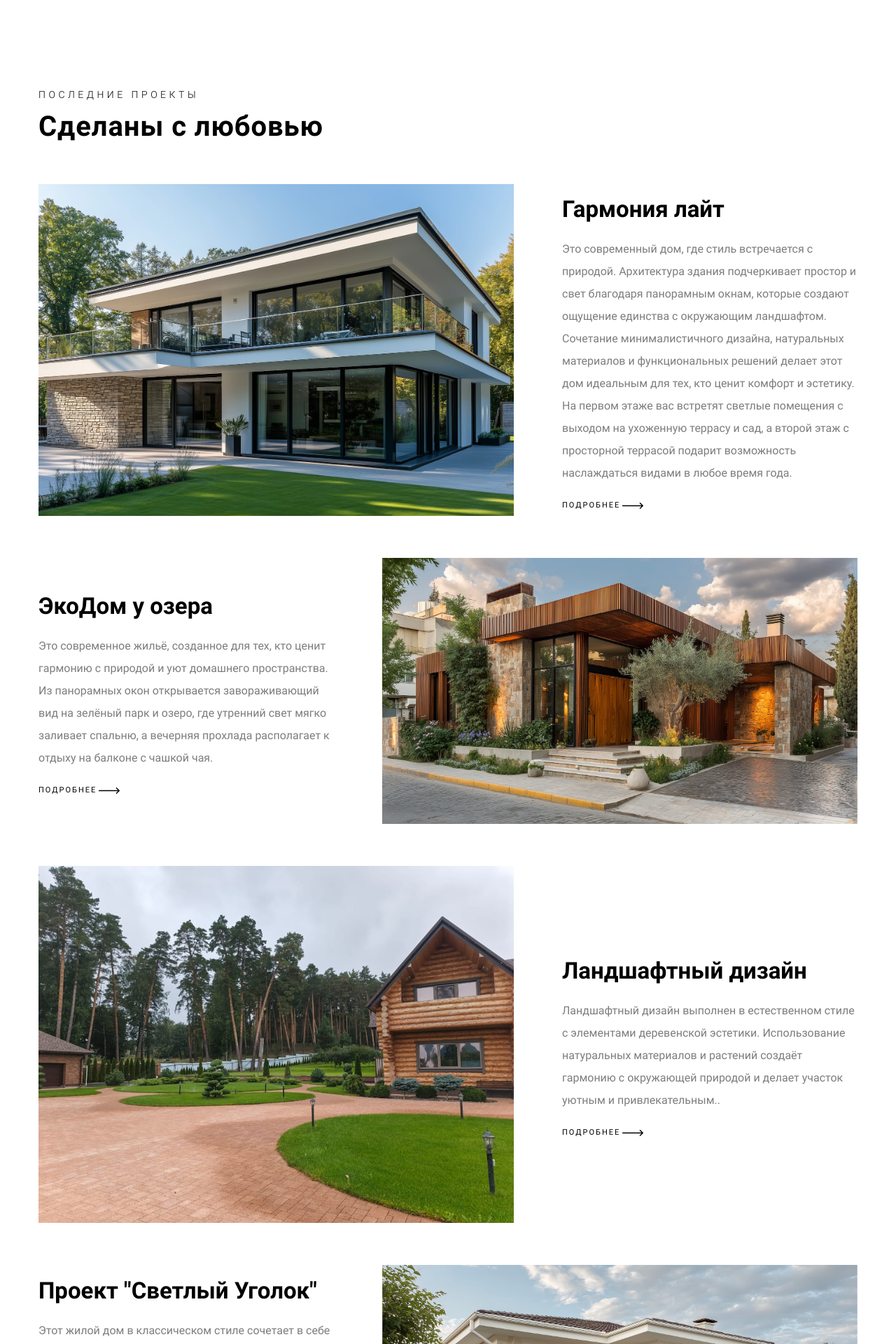
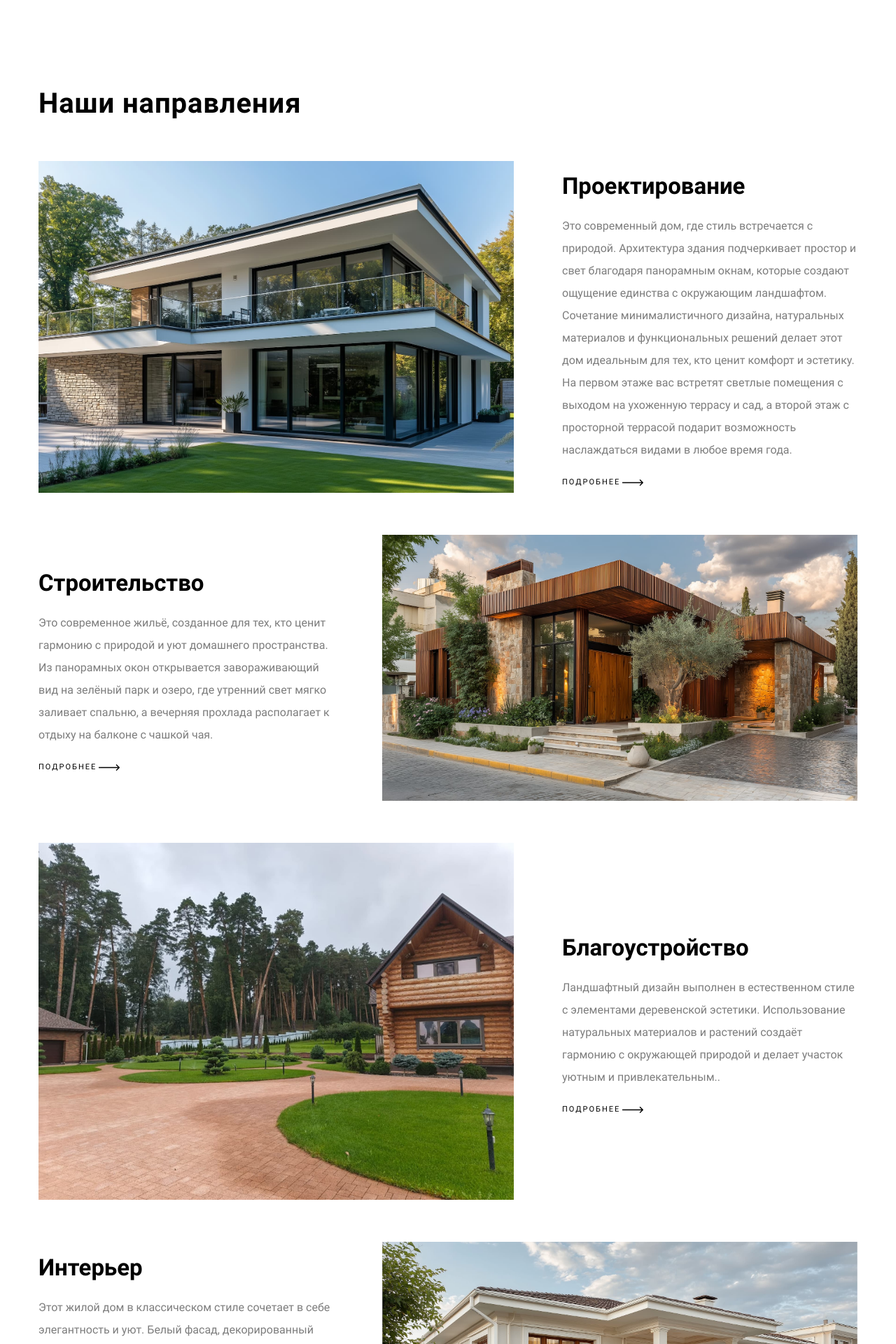
Before and after one commit to SergeyMalyuga/elimak-angular, an Angular app: page / in a window 1280 px wide. Shown: the part 1440-3360 px from the top of the page at 70% size. Built offline with nearby package versions, Linux system fonts and the light colour scheme.

Commit message:
refact(projects.component): изменить название разделов
- Проектирование
- Строительство
- Благоустройство
- Интерьер

```diff
--- a/src/app/features/projects/projects.component.html
+++ b/src/app/features/projects/projects.component.html
@@ -1,8 +1,7 @@
 <section id="projects" class="projects">
   <div class="projects__content container">
     <div class="projects__wrapper-title">
-      <h2 class="projects__title-main title-section">Сделаны с любовью</h2>
-      <p class="projects__subtitle subtitle-section">Последние проекты</p>
+      <h2 class="projects__title-main title-section">Наши направления</h2>
     </div>
     <ul class="projects__list-last-projects">
       <li class="projects__item-project">
@@ -12,7 +11,7 @@
                  alt="Проект - 'Гармония Лайт'">
           </div>
           <div class="projects__wrapper-info">
-            <h3 class="projects__title-card title-card">Гармония лайт</h3>
+            <h3 class="projects__title-card title-card">Проектирование</h3>
             <p class="projects__text-info text">Это современный дом, где стиль встречается с природой. Архитектура
               здания подчеркивает простор и свет
               благодаря панорамным окнам, которые создают ощущение единства с окружающим ландшафтом. Сочетание
@@ -32,7 +31,7 @@
                  alt="Проект - 'ЭкоДом у озера'">
           </div>
           <div class="projects__wrapper-info">
-            <h3 class="projects__title-card title-card">ЭкоДом у озера</h3>
+            <h3 class="projects__title-card title-card">Строительство</h3>
             <p class="projects__text-info text">Это современное жильё, созданное для тех, кто ценит гармонию с природой
               и уют домашнего пространства. Из панорамных окон открывается завораживающий вид на зелёный парк и озеро,
               где утренний свет мягко заливает спальню, а вечерняя прохлада располагает к отдыху на балконе с чашкой
@@ -49,7 +48,7 @@
                  alt="Проект - 'Ландшафтный дизайн'">
           </div>
           <div class="projects__wrapper-info">
-            <h3 class="projects__title-card title-card">Ландшафтный дизайн</h3>
+            <h3 class="projects__title-card title-card">Благоустройство</h3>
             <p class="projects__text-info text">Ландшафтный дизайн выполнен в естественном стиле с элементами
               деревенской эстетики. Использование натуральных материалов и растений создаёт гармонию с окружающей
               природой и делает участок уютным и привлекательным..</p>
@@ -65,7 +64,7 @@
                  alt="Проект - 'Светлый Уголок'">
           </div>
           <div class="projects__wrapper-info">
-            <h3 class="projects__title-card title-card">Проект "Светлый Уголок"</h3>
+            <h3 class="projects__title-card title-card">Интерьер</h3>
             <p class="projects__text-info text">Этот жилой дом в классическом стиле сочетает в себе элегантность и уют.
               Белый фасад, декорированный колоннами и деревянными окнами, создаёт атмосферу аристократической
               утончённости. Просторная терраса с кованой решёткой и аккуратный ландшафтный дизайн с зелёными
```
